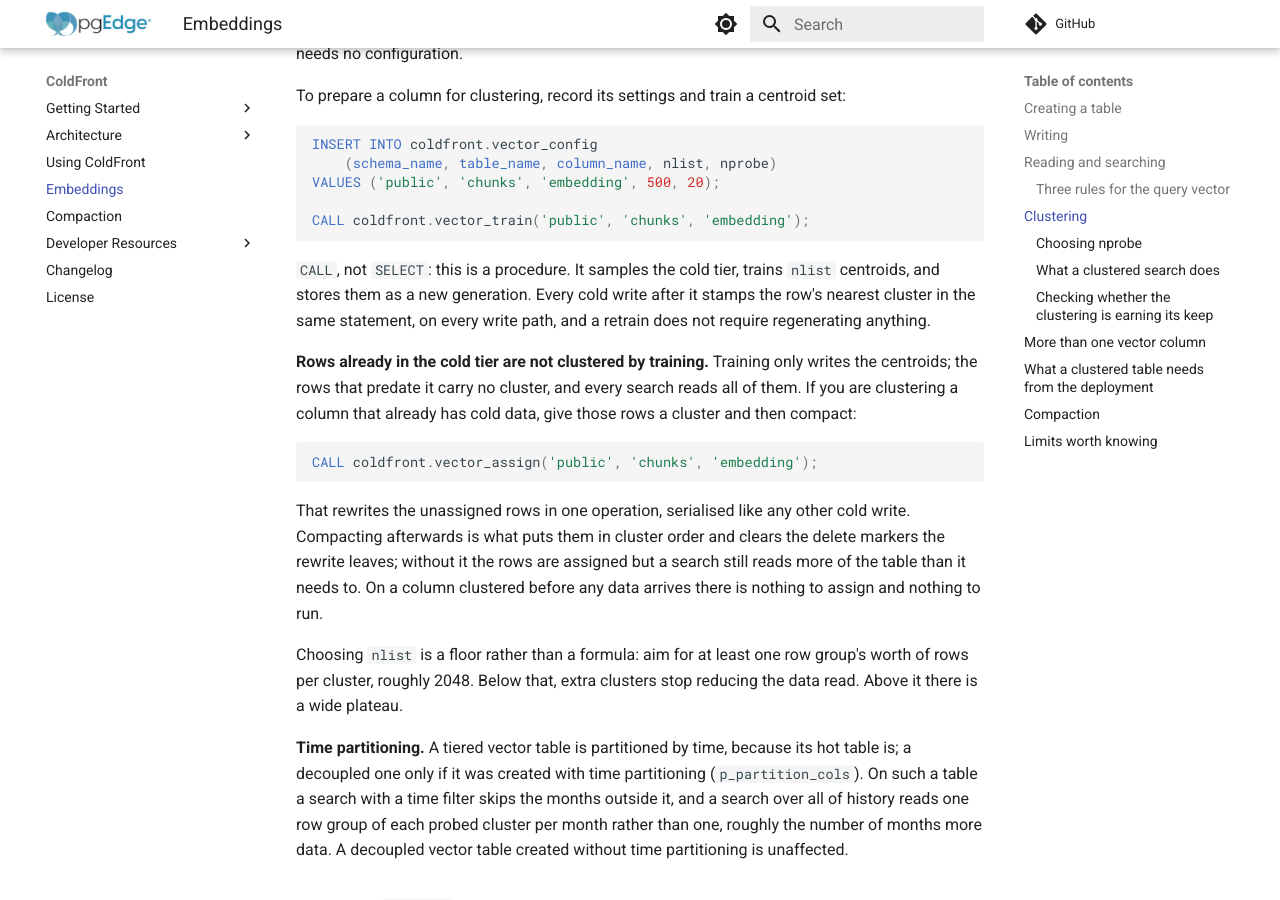
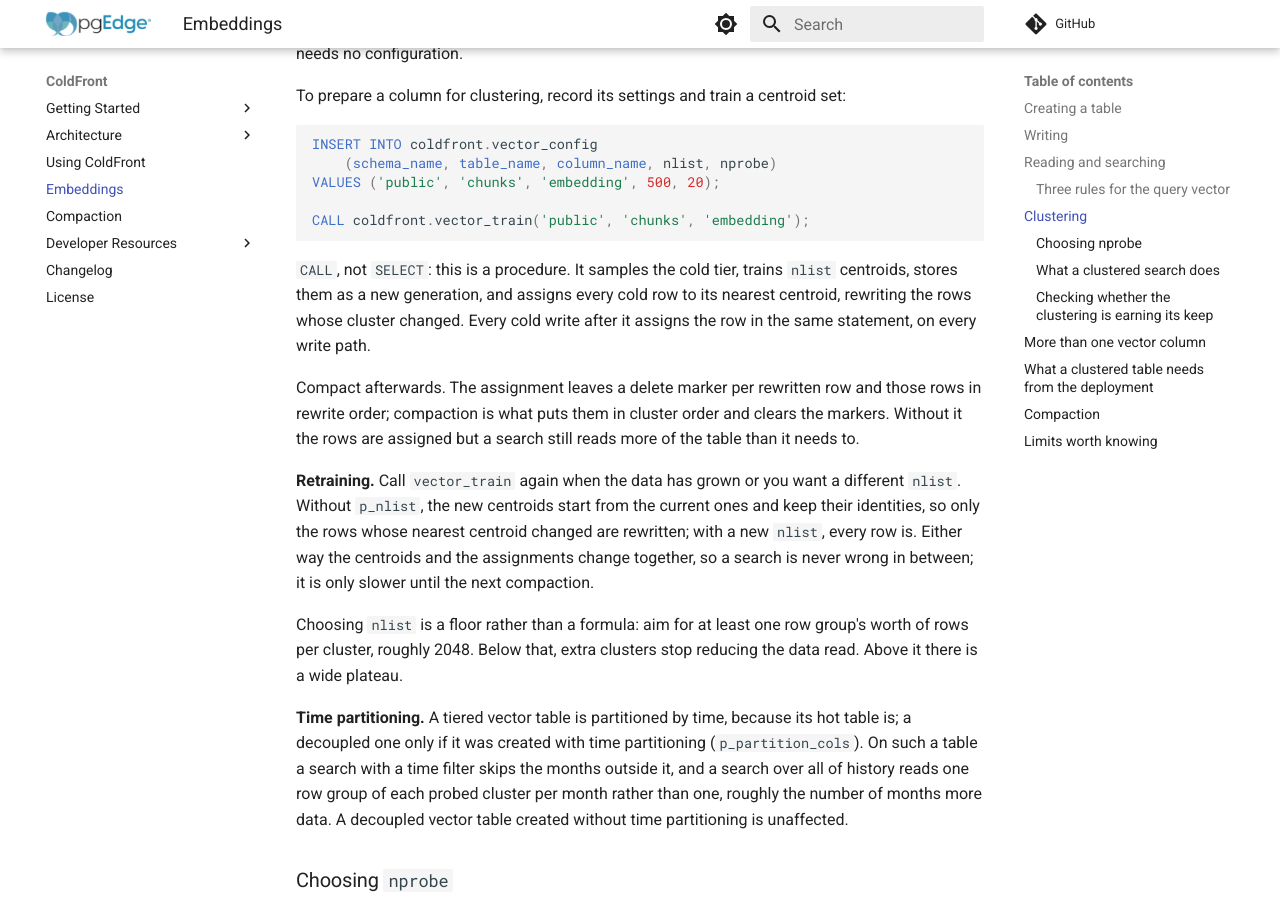
Before and after one commit to pgEdge/coldfront, an MkDocs documentation site: the page built from docs/usage_vectors.md, in a window 1280 px wide and 900 px high, scrolled down 2040 px. Built offline with MkDocs 1.6.1 and Material for MkDocs 9.7.7, drawn with Linux system fonts in a browser that asks for light colours; comment, search, counter and statistics services are not loaded; some of the changed text lies outside the part shown.

````diff
--- a/docs/usage_vectors.md
+++ b/docs/usage_vectors.md
@@ -106,24 +106,21 @@ CALL coldfront.vector_train('public', 'chunks', 'embedding');
 ```
 
 `CALL`, not `SELECT`: this is a procedure. It samples the cold tier, trains
-`nlist` centroids, and stores them as a new generation. Every cold write after it
-stamps the row's nearest cluster in the same statement, on every write path, and a
-retrain does not require regenerating anything.
+`nlist` centroids, stores them as a new generation, and assigns every cold row to
+its nearest centroid, rewriting the rows whose cluster changed. Every cold write
+after it assigns the row in the same statement, on every write path.
 
-**Rows already in the cold tier are not clustered by training.** Training only
-writes the centroids; the rows that predate it carry no cluster, and every search
-reads all of them. If you are clustering a column that already has cold data, give
-those rows a cluster and then compact:
+Compact afterwards. The assignment leaves a delete marker per rewritten row and
+those rows in rewrite order; compaction is what puts them in cluster order and
+clears the markers. Without it the rows are assigned but a search still reads
+more of the table than it needs to.
 
-```sql
-CALL coldfront.vector_assign('public', 'chunks', 'embedding');
-```
-
-That rewrites the unassigned rows in one operation, serialised like any other cold
-write. Compacting afterwards is what puts them in cluster order and clears the
-delete markers the rewrite leaves; without it the rows are assigned but a search
-still reads more of the table than it needs to. On a column clustered before any
-data arrives there is nothing to assign and nothing to run.
+**Retraining.** Call `vector_train` again when the data has grown or you want a
+different `nlist`. Without `p_nlist`, the new centroids start from the current
+ones and keep their identities, so only the rows whose nearest centroid changed
+are rewritten; with a new `nlist`, every row is. Either way the centroids and
+the assignments change together, so a search is never wrong in between; it is
+only slower until the next compaction.
 
 Choosing `nlist` is a floor rather than a formula: aim for at least one row
 group's worth of rows per cluster, roughly 2048. Below that, extra clusters stop
@@ -233,7 +230,7 @@ holding that number up, and says which:
 | What it says | What to do |
 |---|---|
 | no trained generation | `CALL coldfront.vector_train(...)` |
-| over half the rows predate training | `CALL coldfront.vector_assign(...)`, then compact |
+| over half the rows have no assignment | rows another engine appended straight to Iceberg carry none; `CALL coldfront.vector_train(...)` assigns them, then compact |
 | over half the clusters hold less than one row group | retrain with a smaller `nlist` |
 | the largest clusters hold over 4x the median | expect some queries to be slower than `probe_fraction` suggests; uneven clusters are mostly a property of the embeddings and a retrain rarely changes it |
 
````
Also changed, not shown: docs/architecture_decoupled.md (+3 -3 lines), docs/architecture_vectors.md (+30 -32 lines), docs/changelog.md (+5 -2 lines), 9 other files.
